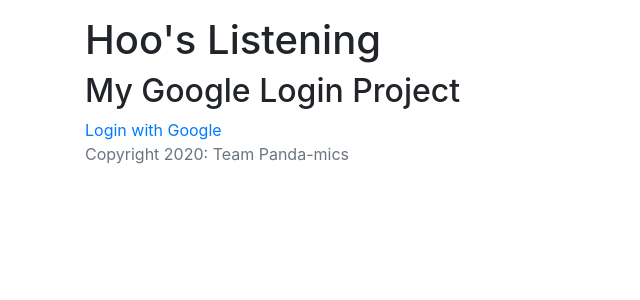
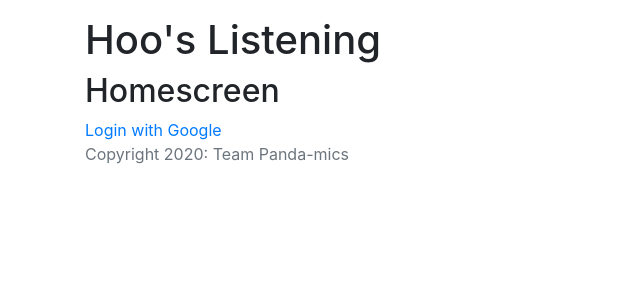
Before and after one commit to dzhang1024/CS3240, a Django app: template home/templates/home/homescreen.html in a window 1280 px wide. Shown: the part 56-356 px from the top of the page, without its empty margins (0-640 px from the left). Run offline with Django 3.2, Linux system fonts and the light colour scheme; the template is opened without the code that fills it, so the values that code supplies are empty; some libraries are stand-ins or nearby versions.

Commit message:
Updated URLS again
Fixed HTML extend content

```diff
--- a/home/templates/base.html
+++ b/home/templates/base.html
@@ -43,7 +43,6 @@
       <br>
       <h1 class="mt-5">Hoo's Listening</h1>
       {% block content %}
-
       {% endblock %}
     </main>
 
--- a/home/templates/home/homescreen.html
+++ b/home/templates/home/homescreen.html
@@ -3,7 +3,7 @@
 
 {% block content %}
 
-<h2>My Google Login Project</h2>
+<h2>Homescreen</h2>
 {% if user.is_authenticated %}
   <p>Welcome, {{ user.username }}!</p>
 {% else %}
--- a/home/urls.py
+++ b/home/urls.py
@@ -6,5 +6,5 @@ from django.views.generic import TemplateView
 
 app_name = "home"
 urlpatterns = [
-    path('', TemplateView.as_view(template_name="base.html")),
+    path('', views.home, name='home'),
 ]
```
Also changed, not shown: db.sqlite3.
